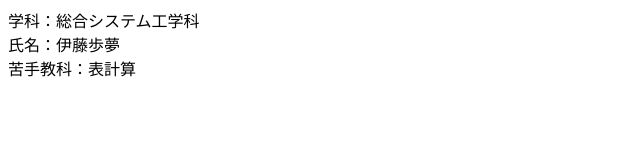
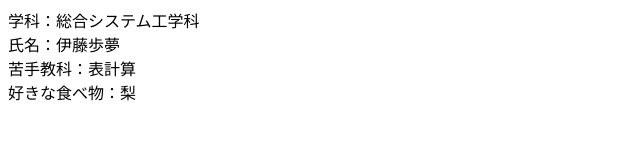
Before and after one commit to kikuchihibiki/branch-test, a plain HTML site: page profile_B.html in a window 1280 px wide. Shown: the whole page, without its empty margins (0-640 px from the left). Drawn offline with Linux system fonts and the light colour scheme.

Commit message:
profile_Bに追記
好きな食べ物を追記

```diff
--- a/profile_B.html
+++ b/profile_B.html
@@ -9,6 +9,7 @@
 	学科：総合システム工学科<br>
 	氏名：伊藤歩夢<br>
 	苦手教科：表計算<br>
+	好きな食べ物：梨
 
 </body>
 </html>
```
